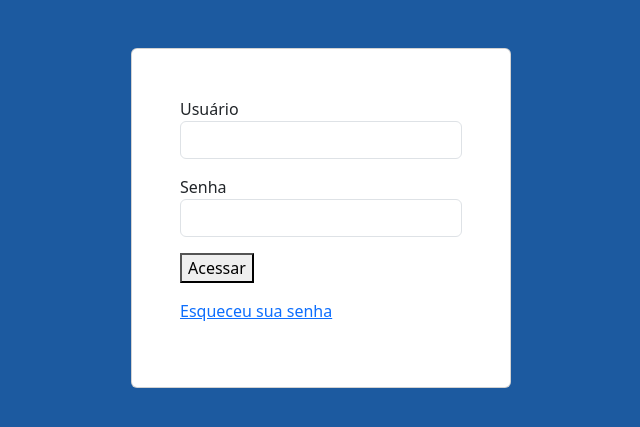
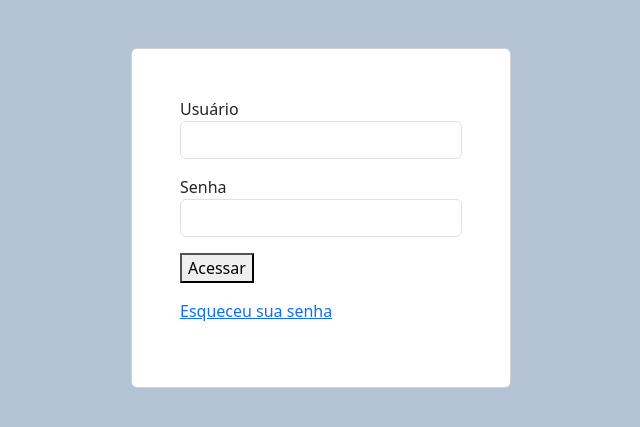
Before and after one commit to MikaelVSM/Sistema-de-Ticket, a PHP site: page / in a window 1280 px wide. Shown: the top 427 px of the page, without its empty margins (319-959 px from the left). Run offline with PHP 8.4, Linux system fonts and the light colour scheme.

Commit message:
Alteração do rgb

```diff
--- a/css/style.css
+++ b/css/style.css
@@ -1,5 +1,5 @@
 body{
-	background-color: rgb(28, 90, 160);
+	background-color: rgb(179, 195, 212);
 }
 
 h1{
```
